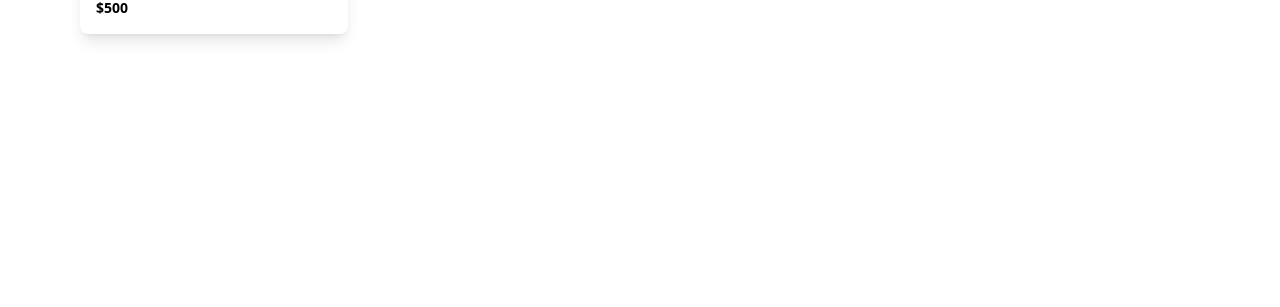
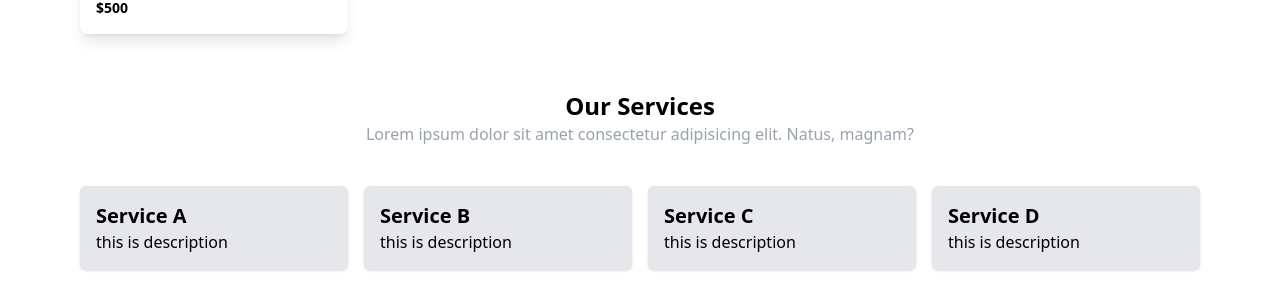
Before and after one commit to sudipparajulee/SMC-6th-Sem-2078-ecommerce-REACT, a React (Vite) app: page / in a window 1280 px wide. Shown: the part 702-1009 px from the top of the page. Before the commit the page ends 800 px from the top, so only its background shows below. Built offline with nearby package versions, Linux system fonts and the light colour scheme.

Commit message:
services

```diff
--- a/src/App.jsx
+++ b/src/App.jsx
@@ -1,11 +1,13 @@
 import Navbar from './components/Navbar'
 import ProductContainer from './components/ProductContainer'
+import ServiceContainer from './components/ServiceContainer'
 
 function App() {
   return (
     <>
       <Navbar />
       <ProductContainer />
+      <ServiceContainer />
     </>
   )
 }
--- /dev/null
+++ b/src/components/ServiceCard.jsx
@@ -0,0 +1,14 @@
+import React from 'react'
+
+function ServiceCard({service}) {
+  return (
+    <div>
+        <div className='bg-gray-200 p-4 shadow-sm rounded-md'>
+            <h1 className='text-xl font-bold'>{service.title}</h1>
+            <p>{service.description}</p>
+        </div>
+    </div>
+  )
+}
+
+export default ServiceCard
--- /dev/null
+++ b/src/components/ServiceContainer.jsx
@@ -0,0 +1,40 @@
+import React from 'react'
+import ServiceCard from './ServiceCard'
+
+function ServiceContainer() {
+    const services = [
+        {
+            id: 1,
+            title: "Service A",
+            description: "this is description",
+        },
+        {
+            id: 2,
+            title: "Service B",
+            description: "this is description",
+        },
+        {
+            id: 3,
+            title: "Service C",
+            description: "this is description",
+        },
+        {
+            id: 4,
+            title: "Service D",
+            description: "this is description",
+        },
+    ]
+  return (
+    <div>
+        <h1 className='text-2xl font-bold text-center pt-4'>Our Services</h1>
+        <p className='text-gray-400 text-center'>Lorem ipsum dolor sit amet consectetur adipisicing elit. Natus, magnam?</p>
+        <div className='grid grid-cols-4 gap-4 px-20 py-10'>
+            {services.map((service) => (
+                <ServiceCard key={service.id} service={service} />
+            ))}
+        </div>
+    </div>
+  )
+}
+
+export default ServiceContainer
```
